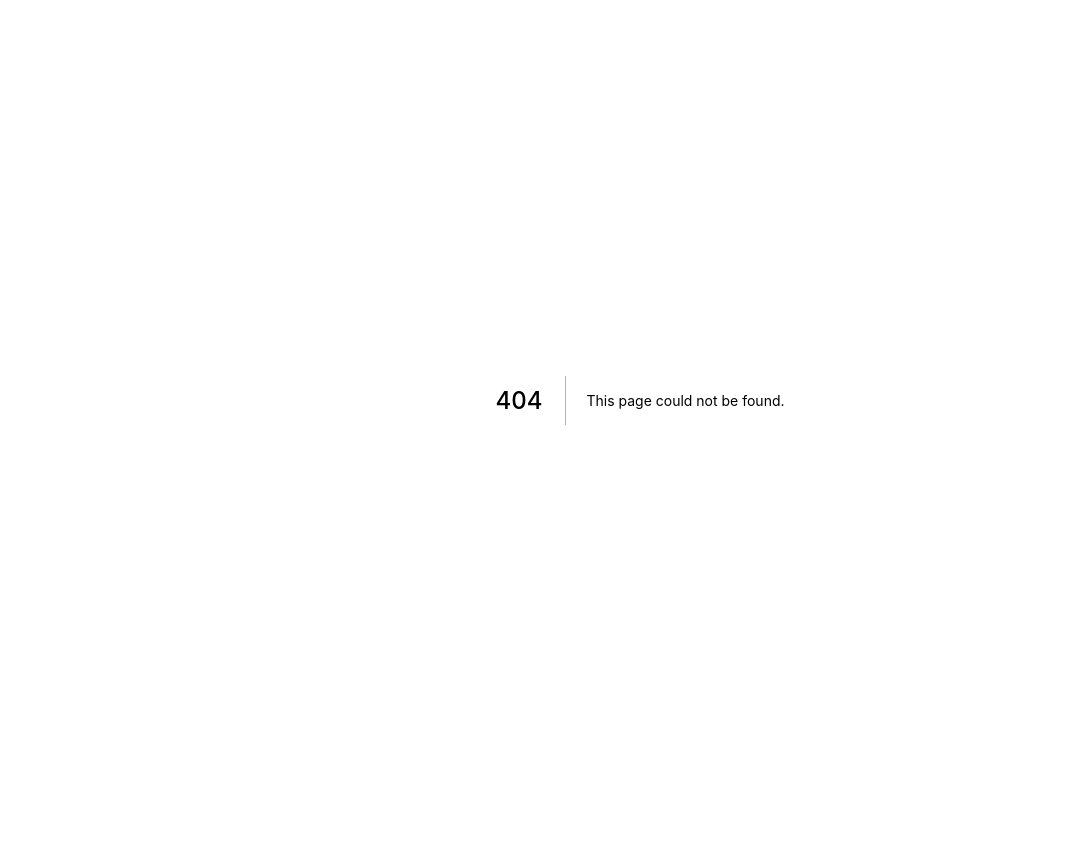
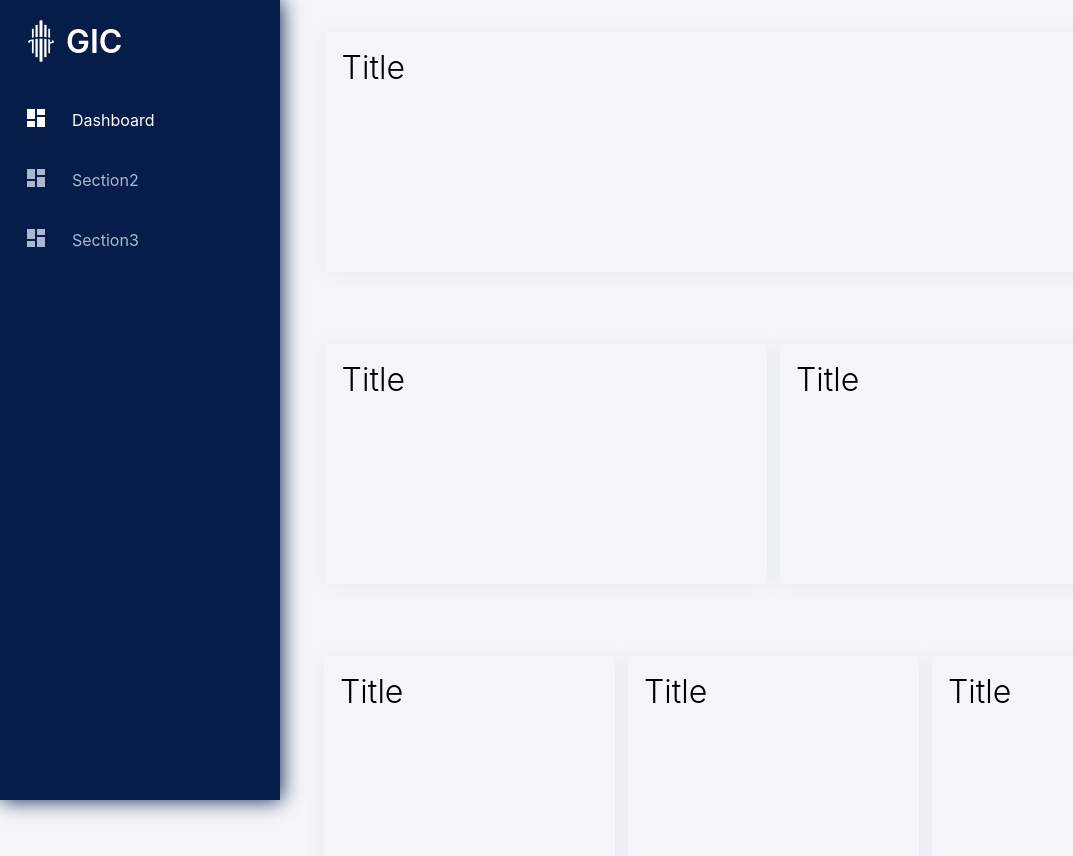
Before and after one commit to TNBL265/gic22-private-market-valuation, a Next.js app: page /dashboard in a window 1280 px wide. Before the commit this address had no page. Shown: the top 856 px of the page, without its empty margins (0-1073 px from the left). Before the commit the page ends 800 px from the top, so only its background shows below. Built offline with nearby package versions, Linux system fonts and the light colour scheme.

Commit message:
💄 UI: add template dashboard v1

```diff
--- /dev/null
+++ b/components/Dashboard/Dashboard.module.css
@@ -0,0 +1,5 @@
+.section {
+    display: flex;
+    justify-content: center;
+    padding: 1rem;
+}
--- /dev/null
+++ b/components/Dashboard/Dashboard.tsx
@@ -0,0 +1,28 @@
+// ---------------- styles -------------------------
+import styles from './Dashboard.module.css'
+
+// ---------------- components -------------------------
+import Section from '../common/Section/Section'
+
+const Dashboard = () => {
+  return (
+    <div className={styles.container}>
+      <div className={styles.body}>
+        <div className={styles.section}>
+          <Section title={'Title'} size={'L'} height={'30vh'} />
+        </div>
+        <div className={styles.section}>
+          <Section title={'Title'} size={'M'} height={'30vh'} />
+          <Section title={'Title'} size={'M'} height={'30vh'} />
+        </div>
+        <div className={styles.section}>
+          <Section title={'Title'} size={'S'} height={'30vh'} />
+          <Section title={'Title'} size={'S'} height={'30vh'} />
+          <Section title={'Title'} size={'S'} height={'30vh'} />
+        </div>
+      </div>
+    </div>
+  )
+}
+
+export default Dashboard
--- /dev/null
+++ b/components/common/LeftNavbar/LeftNavbar.module.css
@@ -0,0 +1,52 @@
+.container {
+    height: 100vh;
+    width: clamp(280px, 10vw, 280px);
+    padding: 1rem;
+    background: var(--navBarBg);
+    box-shadow: 1px 0 20px 0 var(--navBarBg);
+    z-index: 1;
+    position: fixed;
+    color: #a9b7d0;
+}
+
+.logo {
+    font-weight: 600;
+    font-size: 2rem;
+    padding-bottom: 2rem;
+    color: white;
+    display: flex;
+    align-items: center;
+}
+
+.tabs {
+    display: flex;
+    flex-direction: column;
+}
+
+.tab {
+    display: flex;
+    justify-content: flex-start;
+    align-items: center;
+    padding-bottom: 1rem;
+    font-size: 1rem;
+    opacity: 1;
+}
+
+.active {
+    color: white;
+}
+
+.tabLink {
+    padding-left: 1rem;
+}
+
+.tabIcon {
+    padding: 0.5rem;
+}
+
+.tab:hover {
+    opacity: 1;
+    color: #1dc4e9;
+    transition: 0.2s;
+    opacity: 0.6;
+}
--- /dev/null
+++ b/components/common/LeftNavbar/LeftNavbar.tsx
@@ -0,0 +1,56 @@
+// ---------------  Next JS imports ----------------
+import Link from 'next/link'
+import Image from 'next/image'
+import { useRouter } from 'next/router'
+import { useEffect, useState } from 'react'
+
+// --------------- library imports -----------------
+import { availableTabs } from './constants'
+
+// ---------------- styles -------------------------
+import styles from './LeftNavbar.module.css'
+
+// ---------------- components ---------------------
+
+const LeftNavbar = () => {
+  const router = useRouter()
+  const [currentPage, setCurrentPage] = useState<String>('dashboard')
+
+  useEffect(() => {
+    const pathname = router.pathname
+    setCurrentPage(pathname)
+  }, [currentPage])
+
+  return (
+    <div className={styles.container}>
+      <div className={styles.logo}>
+        <Image src={'/gic_logo.png'} height={50} width={50} layout={'fixed'} />
+        <div className={styles.logoText}>GIC</div>
+      </div>
+      <div className={styles.tabs}>
+        {availableTabs.map(({ name, Icon }) => {
+          return (
+            <div
+              className={`${styles.tab} ${
+                '/' + name.toLowerCase() === currentPage ? styles.active : ''
+              }`}
+              key={name}
+              onClick={() => router.push(`/${name.toLowerCase()}`)}
+            >
+              <div className={styles.tabIcon}>
+                <Icon />
+              </div>
+              <div className={styles.tabLink}>
+                <Link className={styles.link} href={`/${name.toLowerCase()}`}>
+                  {name}
+                </Link>
+              </div>
+            </div>
+          )
+        })}
+      </div>
+    </div>
+  )
+}
+
+export default LeftNavbar
--- /dev/null
+++ b/components/common/LeftNavbar/constants.ts
@@ -0,0 +1,7 @@
+import DashboardIcon from '@mui/icons-material/Dashboard'
+
+export const availableTabs = [
+  { name: 'Dashboard', Icon: DashboardIcon },
+  { name: 'Section2', Icon: DashboardIcon },
+  { name: 'Section3', Icon: DashboardIcon },
+]
--- /dev/null
+++ b/components/common/Section/Section.module.css
@@ -0,0 +1,11 @@
+.container {
+    height: 100%;
+    padding: 1rem;
+    margin-bottom: 5vh;
+    box-shadow: 0 1px 20px 0 rgb(69 90 100 / 8%);
+}
+
+.title {
+    font-size: 2rem;
+    font-weight: 300;
+}
--- /dev/null
+++ b/components/common/Section/Section.tsx
@@ -0,0 +1,48 @@
+import { ReactElement } from 'react'
+import { getSectionMarginRight, getSectionWidth } from './helper'
+import styles from './Section.module.css'
+
+interface SectionProps {
+  title: string
+  titleColor?: string
+  size: string
+  height?: string
+  width?: string
+  marginRight?: string
+  background?: string
+  children?: ReactElement
+}
+
+const Section = ({
+  title,
+  titleColor,
+  size,
+  height,
+  width,
+  marginRight,
+  background,
+  children,
+}: SectionProps) => {
+  const sectionWidth = width ? width : getSectionWidth(size)
+  const sectionMarginRight = marginRight
+    ? marginRight
+    : getSectionMarginRight(size)
+  return (
+    <div
+      className={`${styles.container}`}
+      style={{
+        height,
+        background,
+        width: sectionWidth,
+        marginRight: sectionMarginRight,
+      }}
+    >
+      <div className={styles.title} style={{ color: titleColor }}>
+        {title}
+      </div>
+      <div className={styles.body}>{children}</div>
+    </div>
+  )
+}
+
+export default Section
--- /dev/null
+++ b/components/common/Section/helper.ts
@@ -0,0 +1,9 @@
+export const getSectionWidth = (size: string) => {
+  const width = size == 'S' ? '22.75vw' : size == 'M' ? '34.5vw' : '70vw'
+  return width
+}
+
+export const getSectionMarginRight = (size: string) => {
+  const marginRight = size == 'S' ? '1vw' : '1vw'
+  return marginRight
+}
--- a/package.json
+++ b/package.json
@@ -9,6 +9,11 @@
     "lint": "next lint"
   },
   "dependencies": {
+    "@emotion/react": "^11.10.4",
+    "@emotion/styled": "^11.10.4",
+    "@material-ui/icons": "^4.11.3",
+    "@mui/icons-material": "^5.6.2",
+    "@mui/material": "^5.10.5",
     "next": "12.3.0",
     "react": "18.2.0",
     "react-dom": "18.2.0"
--- /dev/null
+++ b/pages/dashboard.tsx
@@ -0,0 +1,17 @@
+import LeftNavbar from '../components/common/LeftNavbar/LeftNavbar'
+import Dashboard from '../components/Dashboard/Dashboard'
+
+const dashboard = () => {
+  return (
+    <div className="page__container">
+      <div className="page__left">
+        <LeftNavbar />
+      </div>
+      <div className="page__body">
+        <Dashboard />
+      </div>
+    </div>
+  )
+}
+
+export default dashboard
--- a/styles/globals.css
+++ b/styles/globals.css
@@ -1,9 +1,20 @@
+:root {
+  --navBarBg: #071d49;
+  --navBarColor: white;
+}
+
 html,
 body {
   padding: 0;
   margin: 0;
-  font-family: -apple-system, BlinkMacSystemFont, Segoe UI, Roboto, Oxygen,
-    Ubuntu, Cantarell, Fira Sans, Droid Sans, Helvetica Neue, sans-serif;
+  font-family: -apple-system, BlinkMacSystemFont, Segoe UI, Roboto, Oxygen, Ubuntu, Cantarell, Fira Sans, Droid Sans,
+    Helvetica Neue, sans-serif;
+  background-color: #f4f7fa !important;
+}
+
+.page__body {
+  margin-left: clamp(280px, 10vw, 280px);
+  padding: 1rem;
 }
 
 a {
@@ -15,7 +26,11 @@ a {
   box-sizing: border-box;
 }
 
-@media (prefers-color-scheme: dark) {
+/* @media (prefers-color-scheme: dark) {
+  :root {
+    --navBarBg: white;
+    --navBarColor: #071d49;
+  }
   html {
     color-scheme: dark;
   }
@@ -23,4 +38,4 @@ a {
     color: white;
     background: black;
   }
-}
+} */
```
Also changed, not shown: public/gic_logo.png (added), 1 other file (tests, documents, lock files or other folders).
